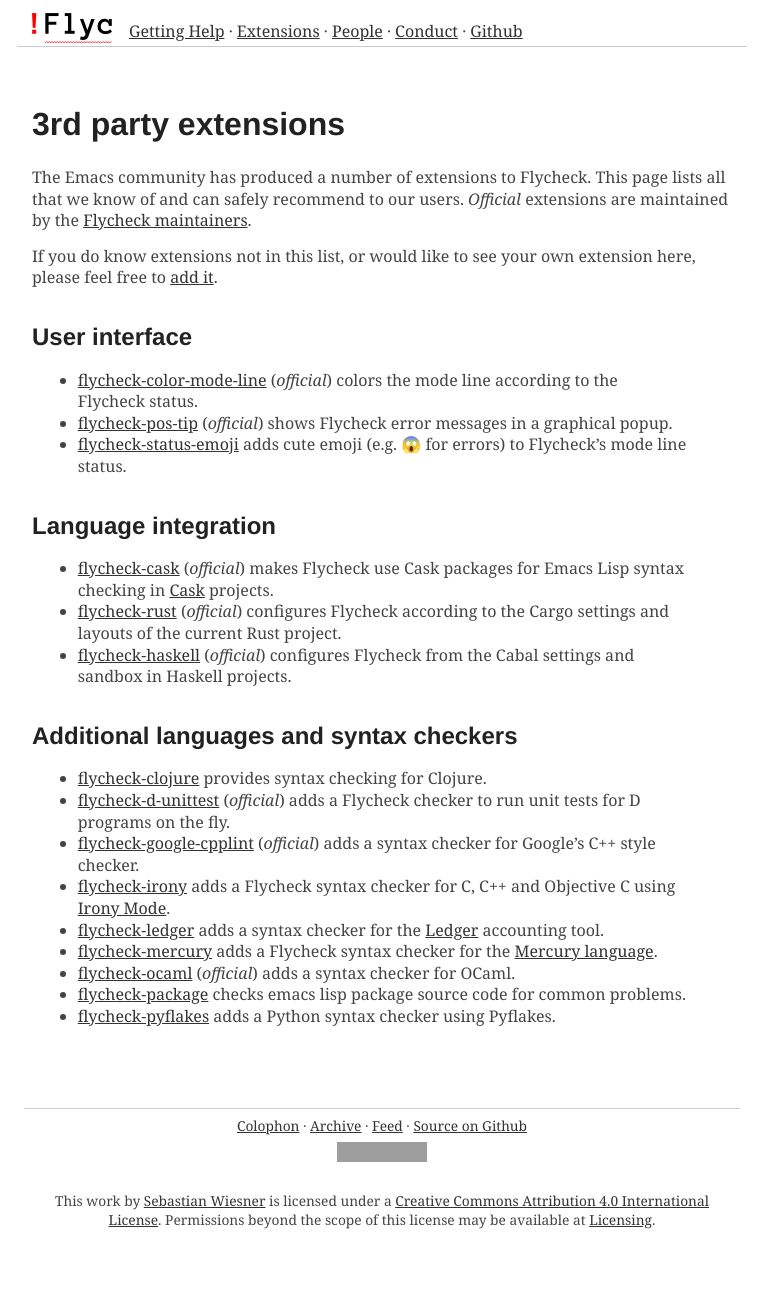
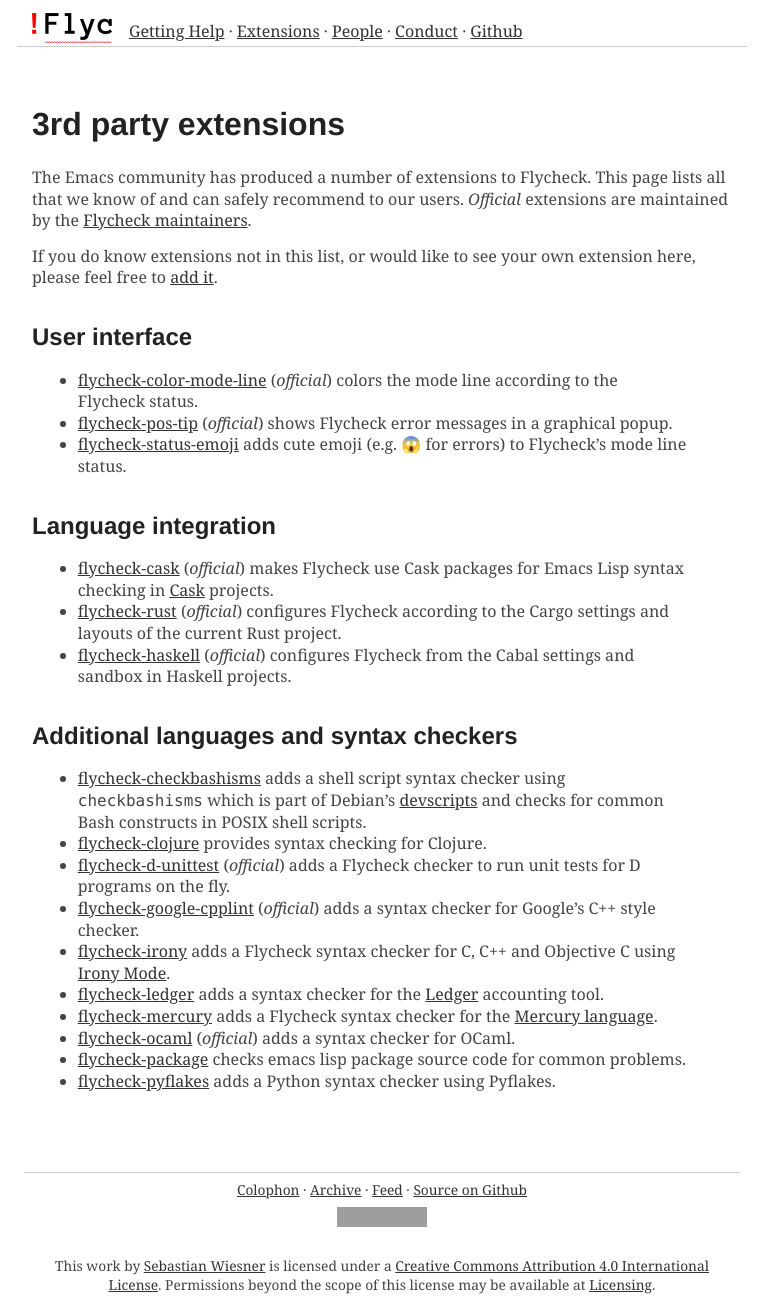
Before and after one commit to cmarqu/flycheck.github.io, a Jekyll site: the page built from extensions.md, in a window 1280 px wide. Shown: the whole page, without its empty margins (258-1017 px from the left). Built offline with Jekyll 4.4.1, drawn with Linux system fonts in a browser that asks for light colours; some web fonts are replaced; before the commit the page ends 1244 px from its top, so only the background shows below that; grey boxes are pictures that could not be loaded.

Commit message:
Add flycheck-checkbashisms
Closes GH-13

```diff
--- a/extensions.md
+++ b/extensions.md
@@ -38,6 +38,10 @@
 Additional languages and syntax checkers
 ========================================
 
+- [flycheck-checkbashisms](https://github.com/Gnouc/flycheck-checkbashisms) adds
+  a shell script syntax checker using `checkbashisms` which is part of Debian’s
+  [devscripts](https://anonscm.debian.org/cgit/collab-maint/devscripts.git) and
+  checks for common Bash constructs in POSIX shell scripts.
 - [flycheck-clojure](https://github.com/clojure-emacs/squiggly-clojure) provides
   syntax checking for Clojure.
 - [flycheck-d-unittest](https://github.com/flycheck/flycheck-d-unittest)
```
